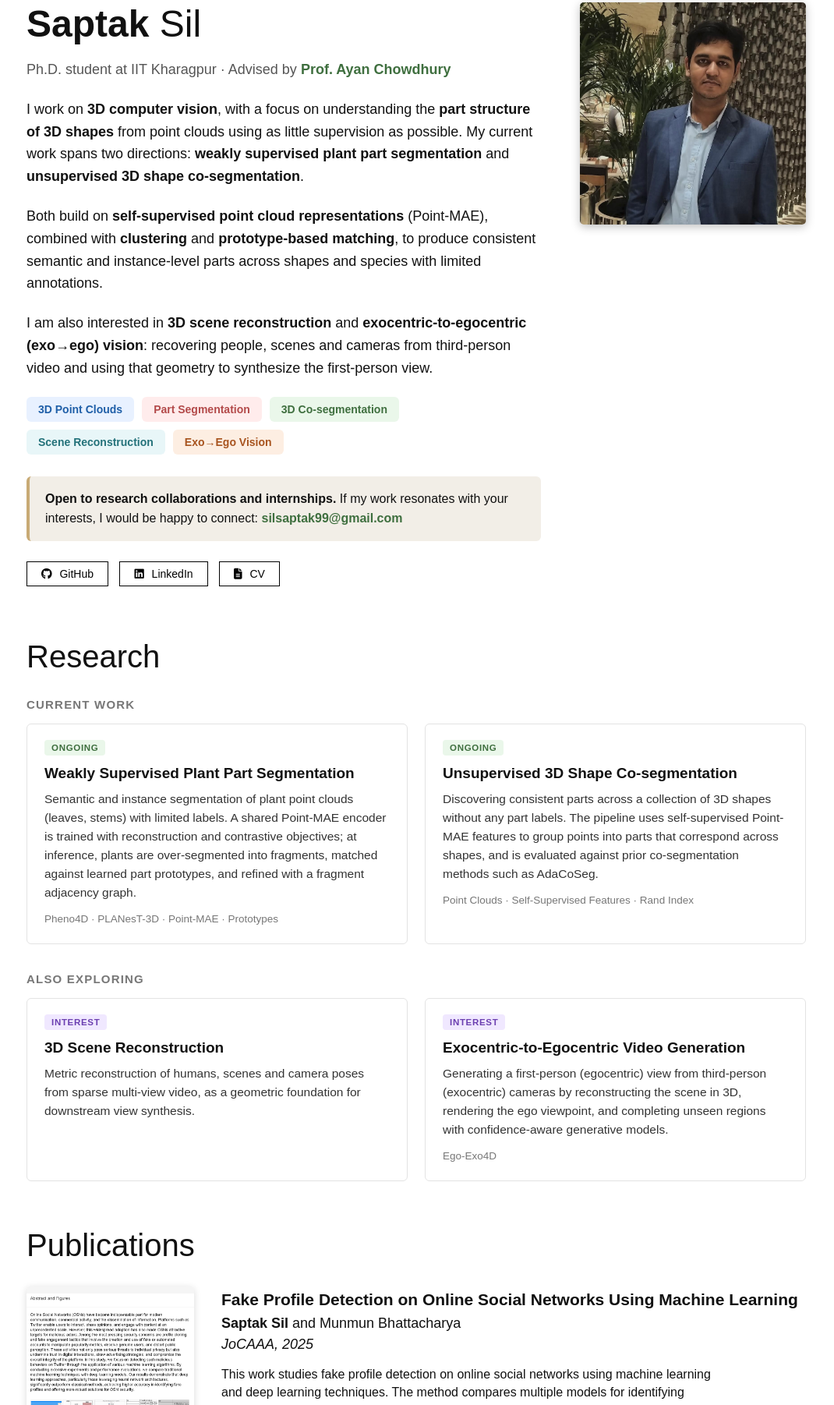
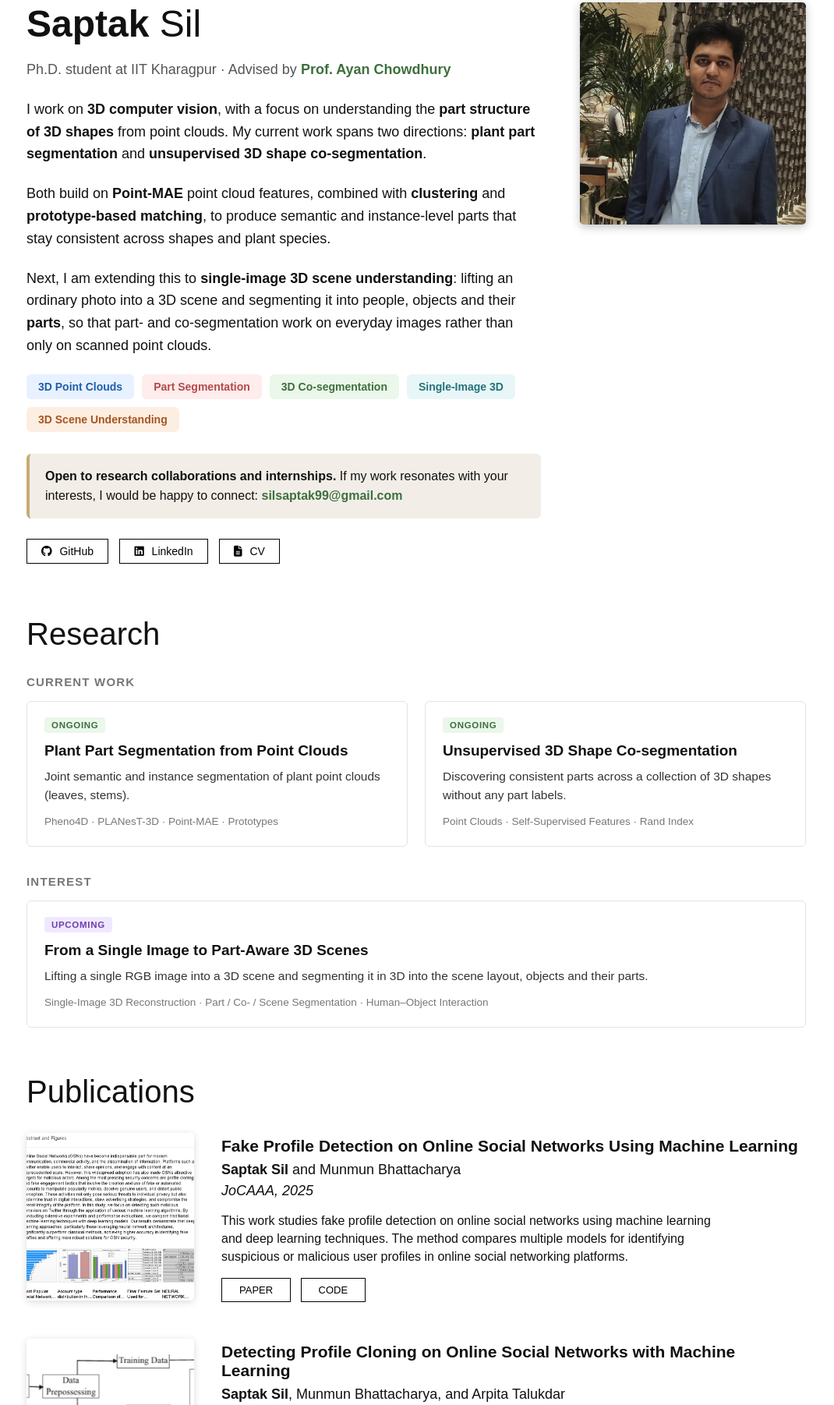
Before and after one commit to silsaptak/silsaptak.github.io, a plain HTML site: page index.html in a window 1280 px wide. Shown: the part 32-1834 px from the top of the page at 78% size, without its empty margins (106-1176 px from the left). Drawn offline with Linux system fonts and the light colour scheme.

Commit message:
Update research directions: single-image 3D, remove exo-ego

```diff
--- a/index.html
+++ b/index.html
@@ -5,9 +5,9 @@
   <meta name="viewport" content="width=device-width, initial-scale=1.0" />
 
   <title>Saptak Sil</title>
-  <meta name="description" content="Saptak Sil — Ph.D. student at IIT Kharagpur working on 3D point cloud part segmentation, 3D co-segmentation, scene reconstruction and exocentric-to-egocentric vision." />
+  <meta name="description" content="Saptak Sil — Ph.D. student at IIT Kharagpur working on 3D point cloud part segmentation, 3D co-segmentation, and single-image 3D scene understanding." />
 
-  <link rel="stylesheet" href="style.css" />
+  <link rel="stylesheet" href="style.css?v=4" />
 
   <!-- Font Awesome icons -->
   <link
@@ -31,32 +31,31 @@
 
         <p>
           I work on <strong>3D computer vision</strong>, with a focus on understanding the
-          <strong>part structure of 3D shapes</strong> from point clouds using as little
-          supervision as possible. My current work spans two directions:
-          <strong>weakly supervised plant part segmentation</strong> and
+          <strong>part structure of 3D shapes</strong> from point clouds. My current work
+          spans two directions: <strong>plant part segmentation</strong> and
           <strong>unsupervised 3D shape co-segmentation</strong>.
         </p>
 
         <p>
-          Both build on <strong>self-supervised point cloud representations</strong>
-          (Point-MAE), combined with <strong>clustering</strong> and
-          <strong>prototype-based matching</strong>, to produce consistent semantic and
-          instance-level parts across shapes and species with limited annotations.
+          Both build on <strong>Point-MAE</strong> point cloud features, combined with
+          <strong>clustering</strong> and <strong>prototype-based matching</strong>, to
+          produce semantic and instance-level parts that stay consistent across shapes
+          and plant species.
         </p>
 
         <p>
-          I am also interested in <strong>3D scene reconstruction</strong> and
-          <strong>exocentric-to-egocentric (exo&rarr;ego) vision</strong>: recovering
-          people, scenes and cameras from third-person video and using that geometry to
-          synthesize the first-person view.
+          Next, I am extending this to <strong>single-image 3D scene understanding</strong>:
+          lifting an ordinary photo into a 3D scene and segmenting it into people, objects
+          and their <strong>parts</strong>, so that part- and co-segmentation work on
+          everyday images rather than only on scanned point clouds.
         </p>
 
         <div class="research-tags">
           <span class="tag tag-blue">3D Point Clouds</span>
           <span class="tag tag-red">Part Segmentation</span>
           <span class="tag tag-green">3D Co-segmentation</span>
-          <span class="tag tag-teal">Scene Reconstruction</span>
-          <span class="tag tag-orange">Exo&rarr;Ego Vision</span>
+          <span class="tag tag-teal">Single-Image 3D</span>
+          <span class="tag tag-orange">3D Scene Understanding</span>
         </div>
 
         <div class="open-box">
@@ -94,13 +93,10 @@
       <div class="research-grid">
         <div class="research-card">
           <span class="status status-ongoing">Ongoing</span>
-          <h4>Weakly Supervised Plant Part Segmentation</h4>
+          <h4>Plant Part Segmentation from Point Clouds</h4>
           <p>
-            Semantic and instance segmentation of plant point clouds (leaves, stems)
-            with limited labels. A shared Point-MAE encoder is trained with
-            reconstruction and contrastive objectives; at inference, plants are
-            over-segmented into fragments, matched against learned part prototypes,
-            and refined with a fragment adjacency graph.
+            Joint semantic and instance segmentation of plant point clouds (leaves,
+            stems).
           </p>
           <p class="card-meta">Pheno4D · PLANesT-3D · Point-MAE · Prototypes</p>
         </div>
@@ -110,35 +106,23 @@
           <h4>Unsupervised 3D Shape Co-segmentation</h4>
           <p>
             Discovering consistent parts across a collection of 3D shapes without any
-            part labels. The pipeline uses self-supervised Point-MAE features to group
-            points into parts that correspond across shapes, and is evaluated against
-            prior co-segmentation methods such as AdaCoSeg.
+            part labels.
           </p>
           <p class="card-meta">Point Clouds · Self-Supervised Features · Rand Index</p>
         </div>
       </div>
 
-      <h3 class="research-subhead">Also Exploring</h3>
+      <h3 class="research-subhead">Interest</h3>
 
-      <div class="research-grid">
+      <div class="research-grid one-col">
         <div class="research-card">
-          <span class="status status-interest">Interest</span>
-          <h4>3D Scene Reconstruction</h4>
+          <span class="status status-interest">Upcoming</span>
+          <h4>From a Single Image to Part-Aware 3D Scenes</h4>
           <p>
-            Metric reconstruction of humans, scenes and camera poses from sparse
-            multi-view video, as a geometric foundation for downstream view synthesis.
+            Lifting a single RGB image into a 3D scene and segmenting it in 3D into the
+            scene layout, objects and their parts.
           </p>
-        </div>
-
-        <div class="research-card">
-          <span class="status status-interest">Interest</span>
-          <h4>Exocentric-to-Egocentric Video Generation</h4>
-          <p>
-            Generating a first-person (egocentric) view from third-person (exocentric)
-            cameras by reconstructing the scene in 3D, rendering the ego viewpoint, and
-            completing unseen regions with confidence-aware generative models.
-          </p>
-          <p class="card-meta">Ego-Exo4D</p>
+          <p class="card-meta">Single-Image 3D Reconstruction · Part / Co- / Scene Segmentation · Human&ndash;Object Interaction</p>
         </div>
       </div>
     </section>
@@ -191,7 +175,7 @@
           <h3>Detecting Profile Cloning on Online Social Networks with Machine Learning</h3>
 
           <p class="authors">
-            <strong>Saptak Sil</strong> and Munmun Bhattacharya
+            <strong>Saptak Sil</strong>, Munmun Bhattacharya, and Arpita Talukdar
           </p>
 
           <p class="venue">
@@ -204,8 +188,7 @@
           </p>
 
           <div class="buttons">
-            <!-- TODO: replace # with the Springer link -->
-          <a href="https://link.springer.com/chapter/10.1007/978-3-032-17184-9_4" target="_blank">
+            <a href="https://link.springer.com/chapter/10.1007/978-3-032-17184-9_4" target="_blank">
             PAPER
           </a>
           </div>
--- a/style.css
+++ b/style.css
@@ -195,6 +195,10 @@ body {
   margin-bottom: 36px;
 }
 
+.research-grid.one-col {
+  grid-template-columns: 1fr;
+}
+
 .research-card {
   border: 1px solid #e3e3e3;
   border-radius: 6px;
@@ -249,8 +253,7 @@ body {
 .paper-image img {
   width: 215px;
   height: 215px;
-  object-fit: contain;
-  background: #f5f5f5;
+  object-fit: cover;
   border-radius: 5px;
   box-shadow: 0 2px 10px rgba(0, 0, 0, 0.15);
 }
```
